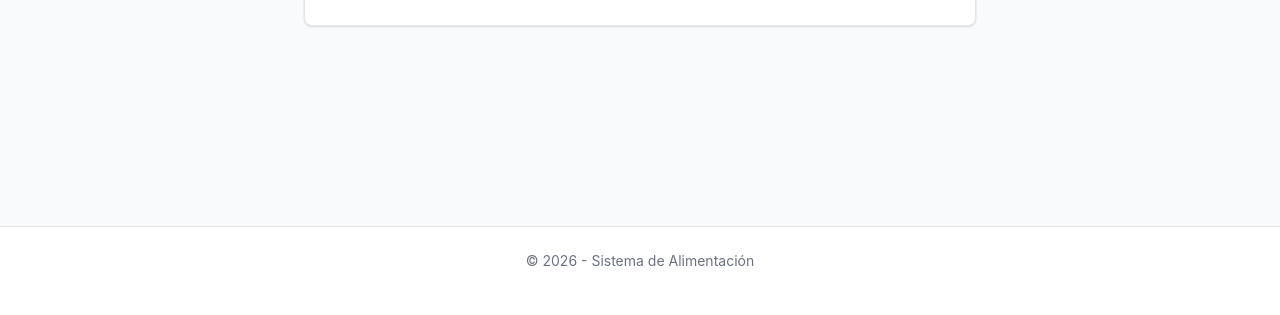
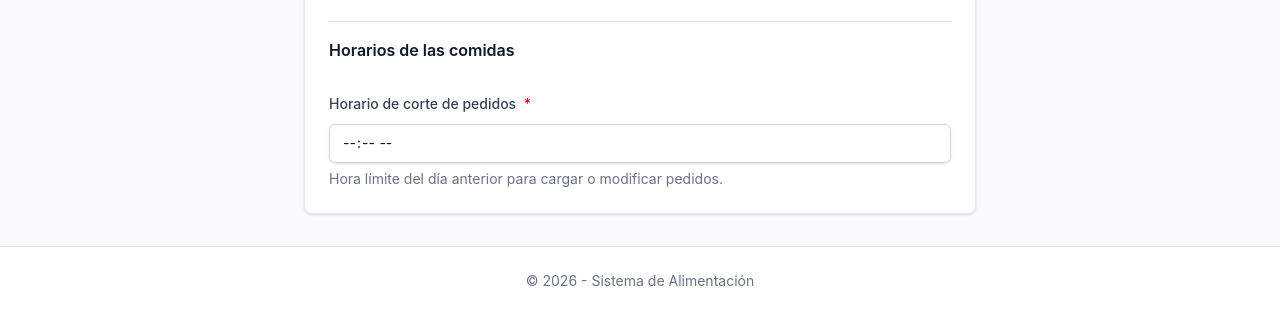
Before and after one commit to ianKief/Proyecto_de_Software-Hospital_Sor_Maria_Ludovica, a Flask app: template admin/src/web/templates/configuration/configuration_form.html in a window 1280 px wide. Shown: the part 505-820 px from the top of the page. Before the commit the page ends 772 px from the top, so only its background shows below. Run offline with Flask 3, Linux system fonts and the light colour scheme; the template is opened without the code that fills it, so the values that code supplies are empty; data comes from the database, SQL or seed files in the repository.

Commit message:
feat(config): editar horarios de comidas y de corte en Ajustes

```diff
--- a/admin/src/core/configuration/__init__.py
+++ b/admin/src/core/configuration/__init__.py
@@ -64,13 +64,31 @@ def obtener_configuracion():
     return configuracion
 
 
+def _guardar_horarios(configuracion, datos):
+    """Copia a la configuración los 9 horarios (``datetime.time``) ya validados.
+
+    No hace commit: lo hace ``actualizar_configuracion``, junto con el resto
+    de los campos, para que todo se guarde o nada.
+    """
+    configuracion.desayuno_inicio = datos["desayuno_inicio"]
+    configuracion.desayuno_fin = datos["desayuno_fin"]
+    configuracion.almuerzo_inicio = datos["almuerzo_inicio"]
+    configuracion.almuerzo_fin = datos["almuerzo_fin"]
+    configuracion.merienda_inicio = datos["merienda_inicio"]
+    configuracion.merienda_fin = datos["merienda_fin"]
+    configuracion.cena_inicio = datos["cena_inicio"]
+    configuracion.cena_fin = datos["cena_fin"]
+    configuracion.horario_corte = datos["horario_corte"]
+
+
 def actualizar_configuracion(datos, usuario):
     """Guarda los nuevos valores de la configuración y devuelve la fila.
 
     Recibe los datos ya validados por ``validar_configuracion``
-    (``elementos_por_pagina``, ``mantenimiento_activo`` y
-    ``mensaje_mantenimiento``) y el email del usuario que hace el cambio,
-    que se registra en el log junto con los valores que cambiaron.
+    (``elementos_por_pagina``, ``mantenimiento_activo``,
+    ``mensaje_mantenimiento`` y los 9 horarios de comidas y de corte)
+    y el email del usuario que hace el cambio, que se registra en el log
+    junto con los valores generales que cambiaron.
     Ante un error hace rollback y relanza la excepción.
     """
     configuracion = obtener_configuracion()
@@ -86,6 +104,7 @@ def actualizar_configuracion(datos, usuario):
         configuracion.elementos_por_pagina = datos["elementos_por_pagina"]
         configuracion.mantenimiento_activo = datos["mantenimiento_activo"]
         configuracion.mensaje_mantenimiento = datos["mensaje_mantenimiento"]
+        _guardar_horarios(configuracion, datos)
         db.session.commit()
     except Exception:
         db.session.rollback()
@@ -101,4 +120,5 @@ def actualizar_configuracion(datos, usuario):
     logger.info(
         "Configuración actualizada por %s. Cambios: %s", usuario, cambios or "ninguno"
     )
+    logger.info("Horarios de comidas y de corte guardados por %s", usuario)
     return configuracion
--- a/admin/src/web/templates/configuration/configuration_form.html
+++ b/admin/src/web/templates/configuration/configuration_form.html
@@ -70,6 +70,60 @@
                         {% endif %}
                     </div>
 
+                    <h2 class="text-base font-semibold text-gray-900 pt-4 border-t border-gray-200">Horarios de las comidas</h2>
+
+                    {# Un grupo por comida, en el orden del día, con su inicio y su fin. #}
+                    {% for comida in comidas %}
+                        {% set campo_inicio = comida ~ "_inicio" %}
+                        {% set campo_fin = comida ~ "_fin" %}
+                        <fieldset class="border border-gray-200 rounded-lg p-4">
+                            <legend class="text-base font-semibold text-gray-900">{{ comida|capitalize }}</legend>
+                            <div class="grid grid-cols-1 sm:grid-cols-2 gap-4">
+
+                                <div class="form-group">
+                                    <label for="{{ campo_inicio }}" class="form-label">Inicio <span aria-hidden="true" class="required-asterisk">*</span></label>
+                                    <input type="time" id="{{ campo_inicio }}" name="{{ campo_inicio }}"
+                                           value="{{ valores[campo_inicio] }}"
+                                           required aria-required="true"
+                                           {% if errores[campo_inicio] %}aria-invalid="true" aria-describedby="{{ campo_inicio }}-error"{% endif %}
+                                           class="form-input">
+                                    {% if errores[campo_inicio] %}
+                                        <p id="{{ campo_inicio }}-error" class="text-sm text-red-600">{{ errores[campo_inicio] }}</p>
+                                    {% endif %}
+                                </div>
+
+                                <div class="form-group">
+                                    <label for="{{ campo_fin }}" class="form-label">Fin <span aria-hidden="true" class="required-asterisk">*</span></label>
+                                    <input type="time" id="{{ campo_fin }}" name="{{ campo_fin }}"
+                                           value="{{ valores[campo_fin] }}"
+                                           required aria-required="true"
+                                           {% if errores[campo_fin] %}aria-invalid="true" aria-describedby="{{ campo_fin }}-error"{% endif %}
+                                           class="form-input">
+                                    {% if errores[campo_fin] %}
+                                        <p id="{{ campo_fin }}-error" class="text-sm text-red-600">{{ errores[campo_fin] }}</p>
+                                    {% endif %}
+                                </div>
+
+                            </div>
+                        </fieldset>
+                    {% endfor %}
+
+                    <div class="form-group">
+                        <label for="horario_corte" class="form-label">Horario de corte de pedidos <span aria-hidden="true" class="required-asterisk">*</span></label>
+                        <input type="time" id="horario_corte" name="horario_corte"
+                               value="{{ valores.horario_corte }}"
+                               required aria-required="true"
+                               aria-describedby="horario_corte-ayuda{% if errores.horario_corte %} horario_corte-error{% endif %}"
+                               {% if errores.horario_corte %}aria-invalid="true"{% endif %}
+                               class="form-input">
+                        <p id="horario_corte-ayuda" class="text-sm text-gray-500">
+                            Hora límite del día anterior para cargar o modificar pedidos.
+                        </p>
+                        {% if errores.horario_corte %}
+                            <p id="horario_corte-error" class="text-sm text-red-600">{{ errores.horario_corte }}</p>
+                        {% endif %}
+                    </div>
+
                 </fieldset>
 
                 {% if puede_editar %}
```
Also changed, not shown: admin/src/web/controllers/configuration.py (+60 -10 lines), admin/tests/test_configuracion_formulario.py (added, +125 -0 lines).
